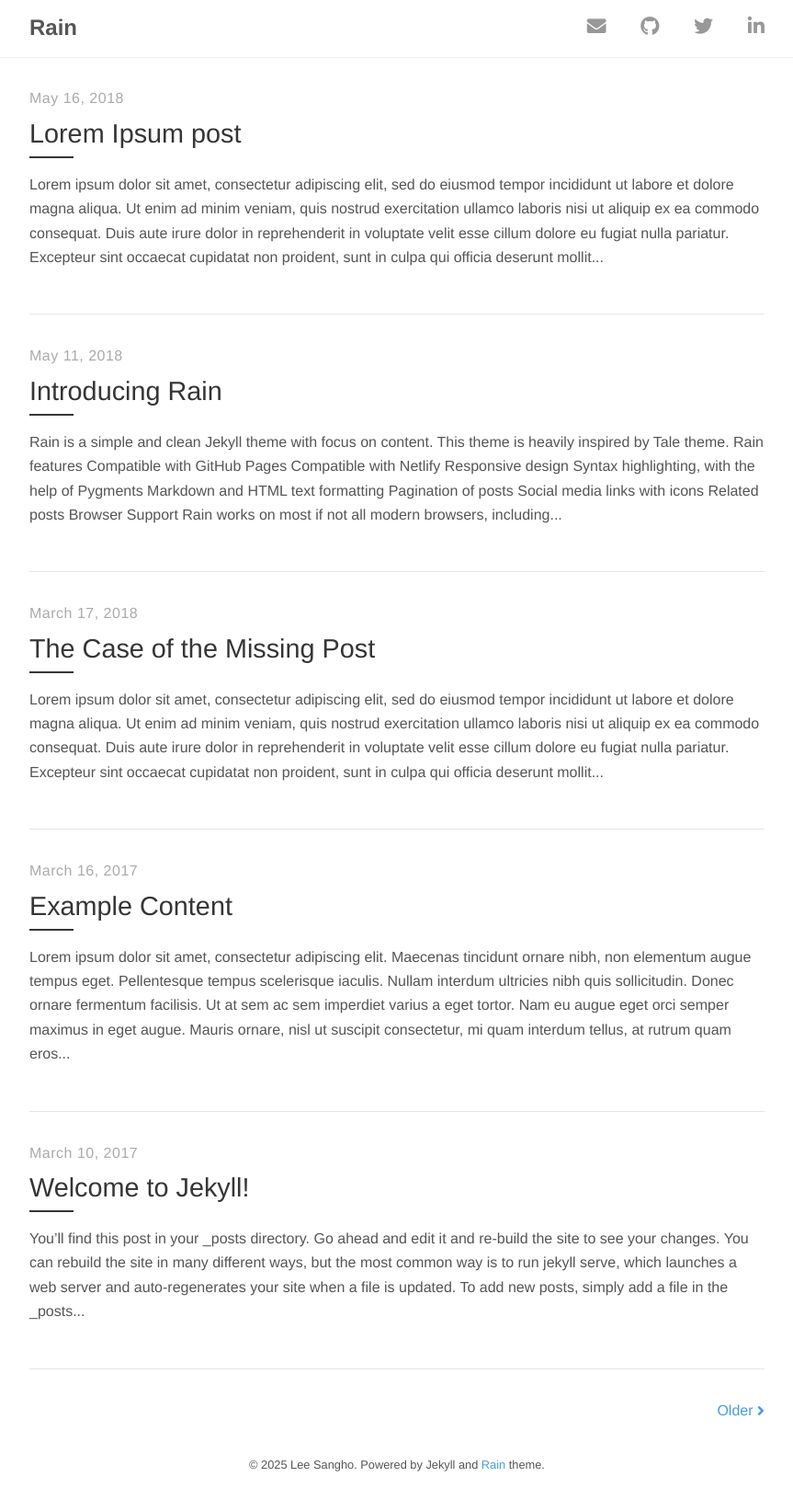
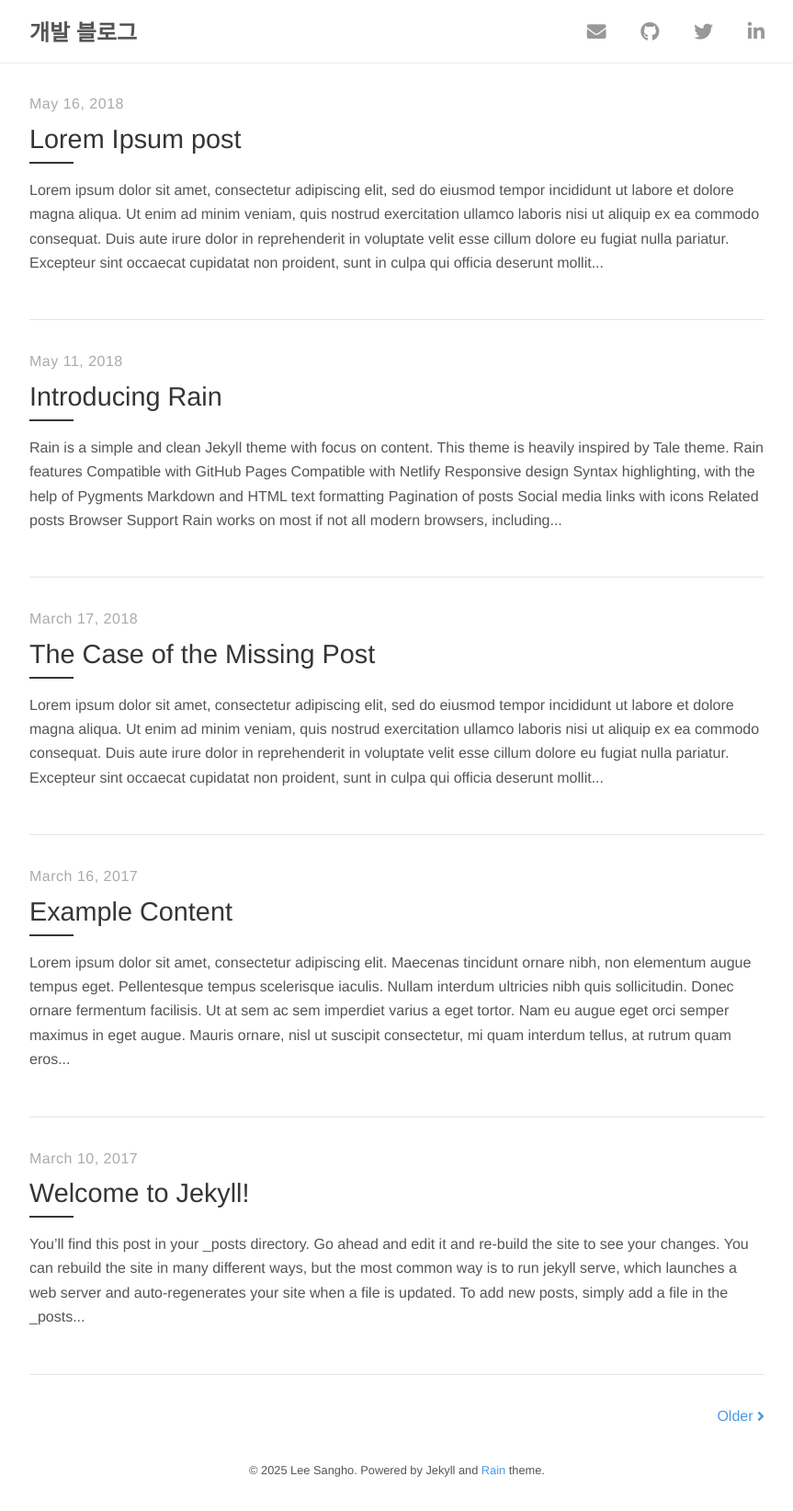
Before and after one commit to ddoddogga/ddoddogga.github.io, a Jekyll site: the page built from index.html, in a window 1280 px wide. Shown: the whole page at 92% size, without its empty margins (208-1071 px from the left). Built offline with Jekyll 4.4.1, drawn with Linux system fonts in a browser that asks for light colours; nearby versions of some CDN libraries; the list of posts is cut into pages by our own code.

Commit message:
Update _config.yml

```diff
--- a/_config.yml
+++ b/_config.yml
@@ -1,6 +1,6 @@
 # Site settings
-title:          Rain
-description:    "Rain is a simple and clean Jekyll theme with focus on content."
+title:          개발 블로그
+description:    "순수하고 아름다운 마음으로 배우고 성장하자"
 url:            https://github.com/ddoddogga/ddoddogga.github.io
 
 # Author
```
